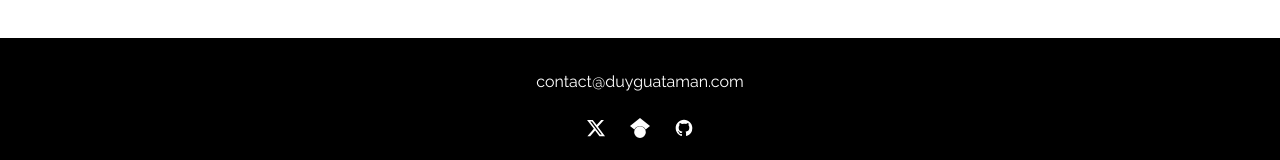
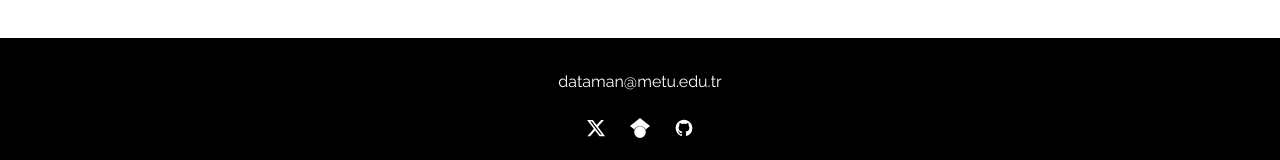
Before and after one commit to d-ataman/ataman-website, a Next.js app: page / in a window 1280 px wide. Shown: the part 1522-1682 px from the top of the page. Built offline with nearby package versions, Linux system fonts and the light colour scheme.

Commit message:
email address change

```diff
--- a/src/app/page.tsx
+++ b/src/app/page.tsx
@@ -40,7 +40,7 @@ export default function Home() {
               If you are considering starting a PhD you can also contact me to obtain more information on the graduate programs and how to join my group. More details on the graduate programs at the Departments of Information Systems and Cognitive Sciences can be found at the <a href="https://ii.metu.edu.tr" className="text-blue-400 hover:text-blue-300" target="_blank" rel="noopener noreferrer">institute website</a>.
             </p>
             <p>
-              If you are interested in working with me please feel free to inquire with your CV and a brief research statement through <a href="mailto:contact@duyguataman.com" className="text-blue-400 hover:text-blue-300">e-mail</a>.
+              If you are interested in working with me please feel free to inquire with your CV and a brief research statement through <a href="mailto:dataman@metu.edu.tr" className="text-blue-400 hover:text-blue-300">e-mail</a>.
             </p>
           </div>
         </div>
--- a/src/components/Footer.tsx
+++ b/src/components/Footer.tsx
@@ -3,8 +3,8 @@ export default function Footer() {
     <footer className="bg-black text-white py-8 mt-auto">
       <div className="max-w-4xl mx-auto px-4">
         <div className="flex flex-col items-center">
-          <a href="mailto:contact@duyguataman.com" className="text-white hover:text-gray-300 mb-6">
-            contact@duyguataman.com
+          <a href="mailto:dataman@metu.edu.tr" className="text-white hover:text-gray-300 mb-6">
+            dataman@metu.edu.tr
           </a>
           <div className="flex items-center space-x-6">
             <a
```
